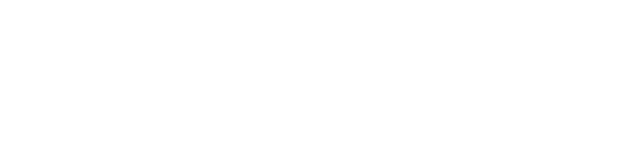
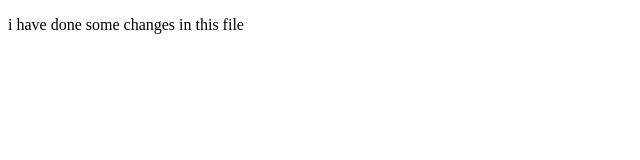
Before and after one commit to AdityaChavade/Demo, a plain HTML site: page index.html in a window 1280 px wide. Shown: the whole page, without its empty margins (0-640 px from the left). Drawn offline with Linux system fonts and the light colour scheme.

Commit message:
Changes in the file

```diff
--- a/index.html
+++ b/index.html
@@ -4,6 +4,7 @@
     <meta charset="UTF-8">
     <meta name="viewport" content="width= , initial-scale=1.0">
     <title>Document</title>
+    <p>i have done some changes in this file</p>
 </head>
 <body>
 
```
